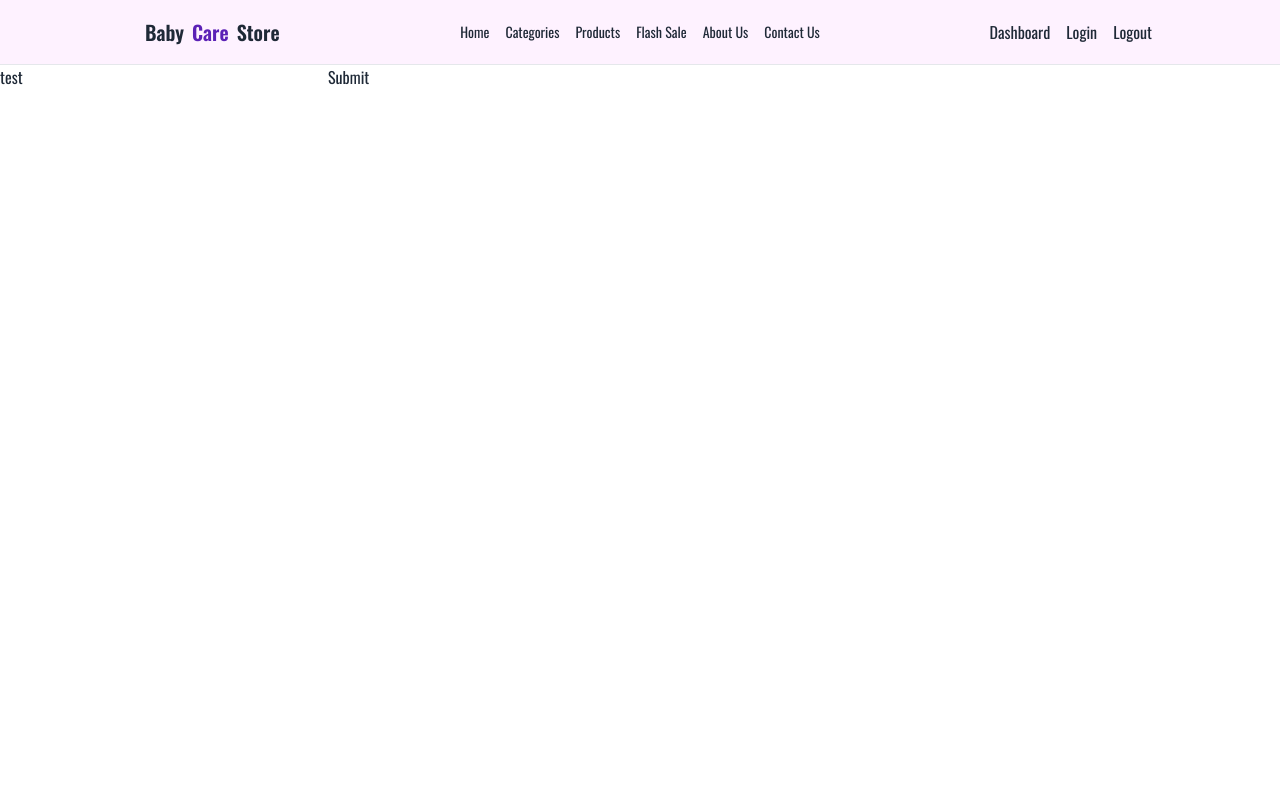
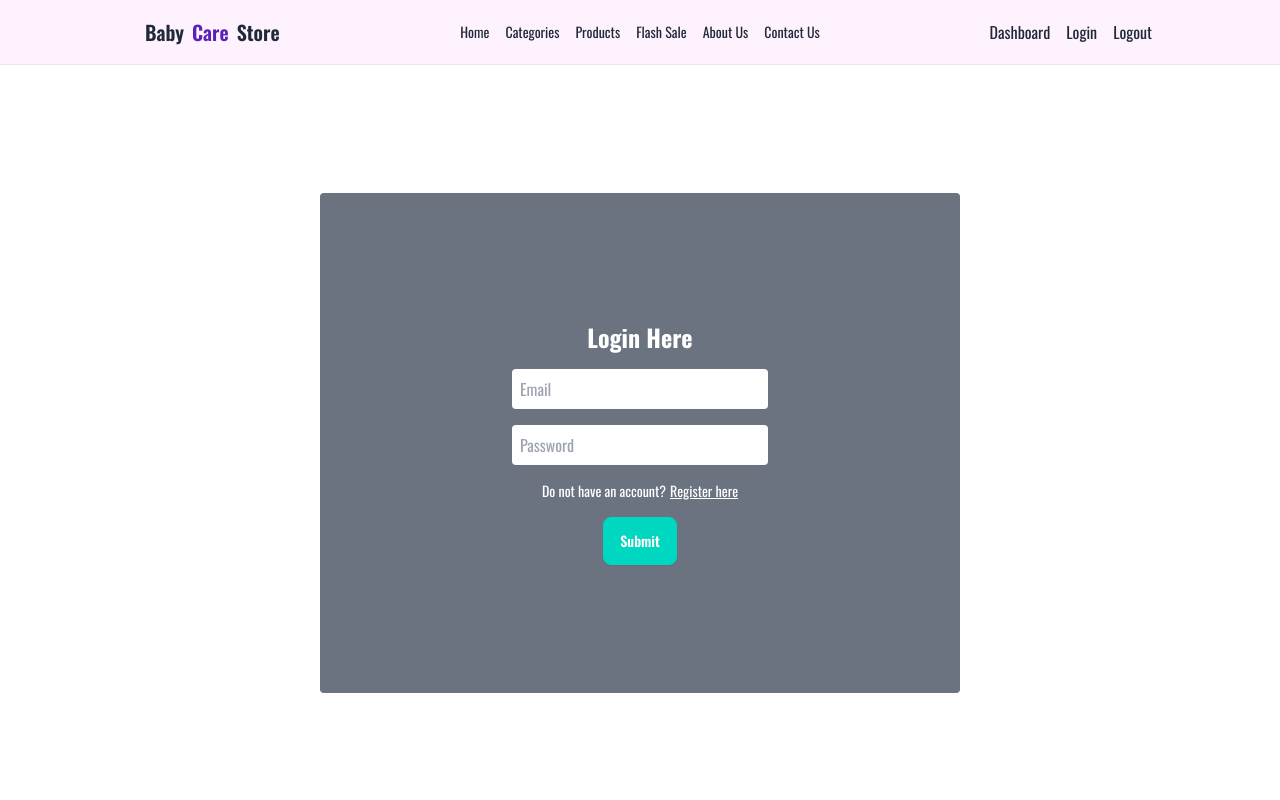
Before and after one commit to AhsanPhero2022/babyCareStore-Next.js-client, a Next.js app: page /login in a window 1280 px wide. Shown: the top 800 px of the page. Built offline with nearby package versions, Linux system fonts and the light colour scheme.

Commit message:
login register page form done

```diff
--- a/src/app/login/page.tsx
+++ b/src/app/login/page.tsx
@@ -1,31 +1,49 @@
+"use client";
+
+import Link from "next/link";
 import { SubmitHandler, useForm } from "react-hook-form";
 
 type Inputs = {
-  example: string;
-  exampleRequired: string;
+  email: string;
+  password: string;
 };
 
 const LoginPage = () => {
-  const {
-    register,
-    handleSubmit,
-    watch,
-    formState: { errors },
-  } = useForm<Inputs>();
+  const { register, handleSubmit } = useForm<Inputs>();
   const onSubmit: SubmitHandler<Inputs> = (data) => console.log(data);
-
-  console.log(watch("example"));
 
   return (
     <div>
-      <form onSubmit={handleSubmit(onSubmit)}>
-        <input defaultValue="test" {...register("example")} />
+      <form
+        onSubmit={handleSubmit(onSubmit)}
+        className="bg-gray-500 flex flex-col gap-4 justify-center items-center w-1/2 mx-auto py-32 my-32 rounded"
+      >
+        <h2 className="text-white text-2xl font-bold">Login Here</h2>
+        <div>
+          <input
+            className="p-2 rounded border-none w-64"
+            placeholder="Email"
+            {...register("email")}
+          />
+        </div>
 
-        <input {...register("exampleRequired", { required: true })} />
-        {/* errors will return when field validation fails  */}
-        {errors.exampleRequired && <span>This field is required</span>}
-
-        <input type="submit" />
+        <input
+          className="p-2 rounded border-none w-64"
+          placeholder="Password"
+          {...register("password", { required: true })}
+        />
+        <div
+          className="items-start
+        "
+        >
+          <p className="text-sm text-white">
+            Do not have an account?
+            <Link href="/register" className="underline ms-1">
+              Register here
+            </Link>
+          </p>
+        </div>
+        <input className=" text-white btn btn-accent" type="submit" />
       </form>
     </div>
   );
--- /dev/null
+++ b/src/app/register/page.tsx
@@ -0,0 +1,57 @@
+"use client";
+
+import Link from "next/link";
+import { SubmitHandler, useForm } from "react-hook-form";
+
+type Inputs = {
+  name: string;
+  email: string;
+  password: string;
+};
+
+const RegisterPage = () => {
+  const { register, handleSubmit } = useForm<Inputs>();
+  const onSubmit: SubmitHandler<Inputs> = (data) => console.log(data);
+
+  return (
+    <div>
+      <form
+        onSubmit={handleSubmit(onSubmit)}
+        className="bg-gray-500 flex flex-col gap-4 justify-center items-center w-1/2 mx-auto py-32 my-32 rounded"
+      >
+        <h2 className="text-white text-2xl font-bold">Login Here</h2>
+
+        <input
+          className="p-2 rounded border-none w-64"
+          placeholder="Name"
+          {...register("name")}
+        />
+        <input
+          className="p-2 rounded border-none w-64"
+          placeholder="Email"
+          {...register("email")}
+        />
+
+        <input
+          className="p-2 rounded border-none w-64"
+          placeholder="Password"
+          {...register("password", { required: true })}
+        />
+        <div
+          className="items-start
+        "
+        >
+          <p className="text-sm text-white">
+            Already have an account?
+            <Link href="/login" className="underline ms-1">
+              Login here
+            </Link>
+          </p>
+        </div>
+        <input className=" text-white btn btn-accent" type="submit" />
+      </form>
+    </div>
+  );
+};
+
+export default RegisterPage;
```
